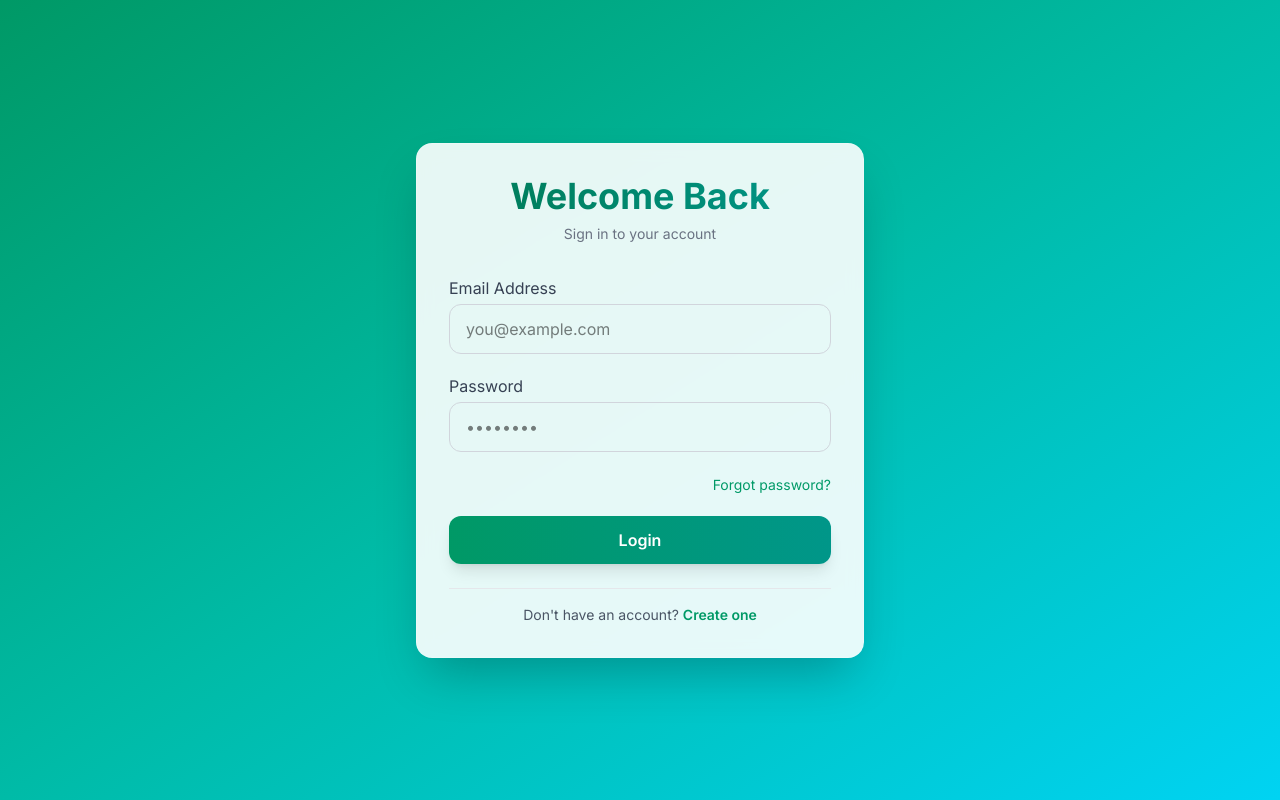
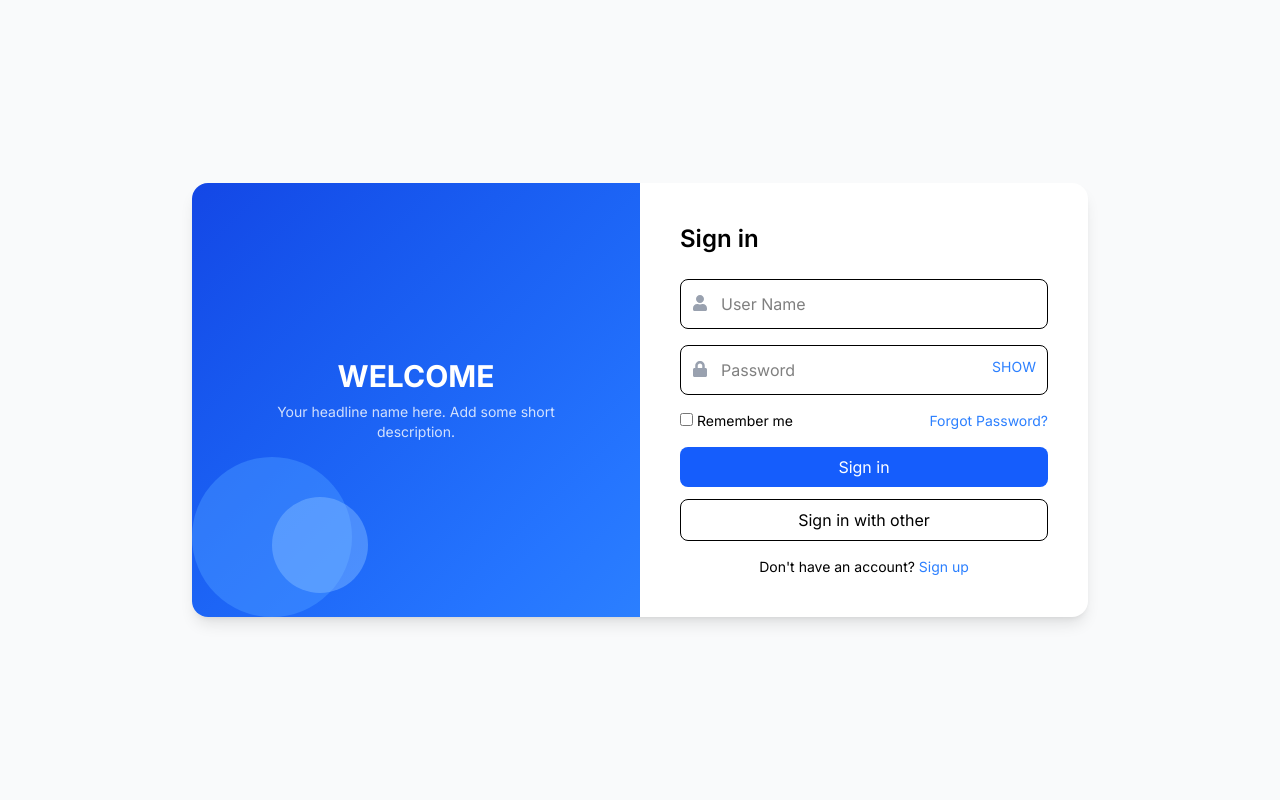
Before and after one commit to shiv90154/NGO, a React (Vite) app in the folder client/: page /loginpage in a window 1280 px wide. Built offline with nearby package versions, Linux system fonts and the light colour scheme; the HTML template or start-up script is replaced by a standard one.

Commit message:
login page final touch

```diff
--- a/client/src/components/Header.jsx
+++ b/client/src/components/Header.jsx
@@ -64,7 +64,7 @@ const Header = () => {
           })}
 
           <button
-            onClick={() => handleNav("/services")}
+            onClick={() => handleNav("/loginpage")}
             className="bg-blue-600 text-white px-4 py-2 rounded-lg hover:bg-blue-700 transition"
           >
             Login / Register
--- a/client/src/pages/LoginForm.jsx
+++ /dev/null
@@ -1,181 +0,0 @@
-import { useState } from 'react';
-import axios from 'axios';
-import { useNavigate } from 'react-router-dom';
-import { FaEnvelope, FaLock, FaEye, FaEyeSlash, FaArrowLeft } from 'react-icons/fa';
-import { useAuth } from "../contexts/AuthContext";
-
-const api = import.meta.env.VITE_API_URL;
-
-const Login = () => {
-  const { setUser, login } = useAuth(); // ✅ move here
-  const [email, setEmail] = useState('');
-  const [password, setPassword] = useState('');
-  const [showPassword, setShowPassword] = useState(false);
-  const [loading, setLoading] = useState(false);
-  const [error, setError] = useState({});
-  const [generalError, setGeneralError] = useState('');
-
-  const navigate = useNavigate();
-
-  const validate = () => {
-    let err = {};
-    if (!email) err.email = "Email is required";
-    if (!password) err.password = "Password is required";
-    setError(err);
-    return Object.keys(err).length === 0;
-  };
-
-  const handleSubmit = async (e) => {
-    e.preventDefault();
-    setGeneralError('');
-
-    if (!validate()) return;
-
-    setLoading(true);
-
-    try {
-      const res = await login(email, password);
-
-      if (!res.success) {
-        setGeneralError(res.error);
-        return;
-      }
-      navigate('/services');
-
-    } catch (err) {
-      console.log(err.response); // ✅ debug
-      setGeneralError(err.response?.data?.message || 'Login failed');
-    } finally {
-      setLoading(false);
-    }
-  };
-
-  return (
-    <div className="min-h-screen bg-gradient-to-br from-blue-50 via-white to-purple-50 py-12 px-4">
-      <div className="max-w-md mx-auto">
-
-        {/* Header */}
-        <div className="text-center mb-8">
-          <h1 className="text-5xl font-bold text-gray-800 mb-3">
-            Welcome <span className="bg-gradient-to-r from-blue-600 to-purple-600 bg-clip-text text-transparent">Back</span>
-          </h1>
-          <p className="text-gray-500 text-lg">Sign in to your account</p>
-        </div>
-
-        {/* Login Card */}
-        <div className="bg-white rounded-2xl shadow-xl p-8 border border-gray-100">
-
-          <h2 className="text-2xl font-bold text-gray-800 mb-6 text-center">
-            User Login
-          </h2>
-
-          {/* General Error */}
-          {generalError && (
-            <div className="bg-red-50 border border-red-200 text-red-600 px-4 py-3 rounded-lg mb-6">
-              {generalError}
-            </div>
-          )}
-
-          <form onSubmit={handleSubmit} className="space-y-6">
-
-            {/* Email */}
-            <div>
-              <label className="block text-gray-700 text-sm font-semibold mb-2">
-                <FaEnvelope className="inline mr-2 text-blue-500" /> Email Address
-              </label>
-              <div className="relative">
-                <input
-                  type="email"
-                  value={email}
-                  onChange={(e) => {
-                    setEmail(e.target.value);
-                    if (error.email) setError({ ...error, email: '' });
-                  }}
-                  className={`w-full px-4 py-3 bg-gray-50 border rounded-xl text-gray-800 focus:outline-none focus:ring-2 focus:ring-blue-500 focus:border-transparent transition pl-11 ${error.email ? 'border-red-400' : 'border-gray-200'}`}
-                  placeholder="you@example.com"
-                />
-                <FaEnvelope className="absolute left-3 top-1/2 -translate-y-1/2 text-gray-400" />
-              </div>
-              {error.email && <p className="text-red-500 text-xs mt-1">{error.email}</p>}
-            </div>
-
-            {/* Password */}
-            <div>
-              <label className="block text-gray-700 text-sm font-semibold mb-2">
-                <FaLock className="inline mr-2 text-blue-500" /> Password
-              </label>
-              <div className="relative">
-                <input
-                  type={showPassword ? "text" : "password"}
-                  value={password}
-                  onChange={(e) => {
-                    setPassword(e.target.value);
-                    if (error.password) setError({ ...error, password: '' });
-                  }}
-                  className={`w-full px-4 py-3 bg-gray-50 border rounded-xl text-gray-800 focus:outline-none focus:ring-2 focus:ring-blue-500 focus:border-transparent transition pl-11 pr-11 ${error.password ? 'border-red-400' : 'border-gray-200'}`}
-                  placeholder="Enter your password"
-                />
-                <FaLock className="absolute left-3 top-1/2 -translate-y-1/2 text-gray-400" />
-                <button
-                  type="button"
-                  onClick={() => setShowPassword(!showPassword)}
-                  className="absolute right-3 top-1/2 -translate-y-1/2 text-gray-400 hover:text-gray-600"
-                >
-                  {showPassword ? <FaEyeSlash /> : <FaEye />}
-                </button>
-              </div>
-              {error.password && <p className="text-red-500 text-xs mt-1">{error.password}</p>}
-            </div>
-
-            {/* Forgot Password Link */}
-            <div className="text-right">
-              <a href="/forgot-password" className="text-sm text-blue-500 hover:text-blue-600 transition">
-                Forgot Password?
-              </a>
-            </div>
-
-            {/* Submit Button */}
-            <button
-              type="submit"
-              disabled={loading}
-              className="w-full bg-gradient-to-r from-blue-500 to-blue-600 hover:from-blue-600 hover:to-blue-700 text-white font-semibold py-3 rounded-xl transition duration-200 disabled:opacity-50 shadow-md"
-            >
-              {loading ? 'Processing...' : 'Login'}
-            </button>
-          </form>
-
-          {/* Divider */}
-          <div className="flex items-center my-6">
-            <div className="flex-grow h-px bg-gray-200"></div>
-            <span className="px-3 text-gray-400 text-sm">OR</span>
-            <div className="flex-grow h-px bg-gray-200"></div>
-          </div>
-
-          {/* Register Link */}
-          <p className="text-center text-gray-600">
-            Don't have an account?{' '}
-            <a href="/register" className="text-blue-500 hover:text-blue-600 font-medium underline transition">
-              Create Account
-            </a>
-          </p>
-
-          {/* Back to Home */}
-          <div className="mt-6 text-center">
-            <a href="/" className="text-gray-400 hover:text-gray-500 text-sm flex items-center justify-center gap-2 transition">
-              <FaArrowLeft /> Back to Home
-            </a>
-          </div>
-        </div>
-
-        {/* Footer */}
-        <footer className="text-center mt-8">
-          <p className="text-gray-400 text-sm">
-            © 2026 Government Portal. All rights reserved.
-          </p>
-        </footer>
-      </div>
-    </div>
-  );
-};
-
-export default Login;
--- a/client/src/pages/LoginPage.jsx
+++ b/client/src/pages/LoginPage.jsx
@@ -1,162 +1,90 @@
-import React, { useState } from 'react';
-import { useNavigate } from 'react-router-dom';
-import { motion } from 'framer-motion';
+import React, { useState } from "react";
+import { FaUser, FaLock } from "react-icons/fa";
 
-const LoginPage = () => {
-  const navigate = useNavigate();
-
-  const [formData, setFormData] = useState({
-    email: '',
-    password: '',
-  });
-  const [isLoading, setIsLoading] = useState(false);
-  const [error, setError] = useState('');
-
-  const handleChange = (e) => {
-    setFormData({
-      ...formData,
-      [e.target.name]: e.target.value,
-    });
-    // Clear error when user starts typing
-    if (error) setError('');
-  };
-
-  const validateForm = () => {
-    if (!formData.email.trim()) {
-      setError('Email is required');
-      return false;
-    }
-    if (!/\S+@\S+\.\S+/.test(formData.email)) {
-      setError('Please enter a valid email address');
-      return false;
-    }
-    if (!formData.password) {
-      setError('Password is required');
-      return false;
-    }
-    if (formData.password.length < 4) {
-      setError('Password must be at least 4 characters');
-      return false;
-    }
-    return true;
-  };
-
-  const handleSubmit = async (e) => {
-    e.preventDefault();
-    if (!validateForm()) return;
-
-    setIsLoading(true);
-    // Simulate API call
-    setTimeout(() => {
-      setIsLoading(false);
-      alert('Login Successful ✅');
-      navigate('/dashboard');
-    }, 800);
-  };
+const LoginForm = () => {
+  const [showPassword, setShowPassword] = useState(false);
 
   return (
-    <div className="min-h-screen flex items-center justify-center bg-gradient-to-br from-emerald-600 via-teal-500 to-cyan-400 px-4">
-      <motion.div
-        initial={{ opacity: 0, y: 20 }}
-        animate={{ opacity: 1, y: 0 }}
-        transition={{ duration: 0.5 }}
-        className="bg-white/90 backdrop-blur-sm shadow-2xl rounded-2xl p-8 w-full max-w-md border border-white/20"
-      >
-        {/* Title with gradient text */}
-        <div className="text-center mb-8">
-          <h2 className="text-4xl font-extrabold bg-gradient-to-r from-emerald-700 to-teal-600 bg-clip-text text-transparent">
-            Welcome Back
-          </h2>
-          <p className="text-gray-500 mt-2 text-sm">Sign in to your account</p>
+    <div className="min-h-screen flex items-center justify-center bg-white-600 p-4">
+
+      {/* MAIN CARD */}
+      <div className="w-full max-w-4xl bg-white rounded-2xl shadow-lg flex flex-col md:flex-row overflow-hidden">
+
+        {/* LEFT SIDE */}
+        <div className="md:w-1/2 bg-gradient-to-br from-blue-700 to-blue-500 text-white flex flex-col justify-center items-center p-8 relative">
+
+          <h1 className="text-2xl md:text-3xl font-bold mb-2">WELCOME</h1>
+          <p className="text-sm opacity-80 text-center max-w-xs">
+            Your headline name here. Add some short description.
+          </p>
+
+          {/* Circle design */}
+          <div className="absolute bottom-0 left-0 w-28 h-28 md:w-40 md:h-40 bg-blue-400 rounded-full opacity-40"></div>
+          <div className="absolute bottom-6 left-16 md:left-20 w-16 h-16 md:w-24 md:h-24 bg-blue-300 rounded-full opacity-40"></div>
         </div>
 
-        {/* Error Message */}
-        {error && (
-          <motion.div
-            initial={{ opacity: 0, x: -10 }}
-            animate={{ opacity: 1, x: 0 }}
-            className="mb-4 p-3 bg-red-50 border-l-4 border-red-500 text-red-700 text-sm rounded"
-          >
-            {error}
-          </motion.div>
-        )}
+        {/* RIGHT SIDE */}
+        <div className="md:w-1/2 p-6 md:p-10 flex flex-col justify-center">
 
-        {/* Form */}
-        <form onSubmit={handleSubmit} className="space-y-5">
-          {/* Email Field */}
-          <div>
-            <label className="block text-gray-700 font-medium mb-1">Email Address</label>
+          <h2 className="text-xl md:text-2xl font-semibold mb-6 text-center md:text-left">
+            Sign in
+          </h2>
+
+          {/* USERNAME */}
+          <div className="relative mb-4">
+            <FaUser className="absolute top-4 left-3 text-gray-400" />
             <input
-              type="email"
-              name="email"
-              placeholder="you@example.com"
-              value={formData.email}
-              onChange={handleChange}
-              className="w-full px-4 py-3 border border-gray-300 rounded-xl focus:outline-none focus:ring-2 focus:ring-emerald-500 focus:border-transparent transition"
+              type="text"
+              placeholder="User Name"
+              className="w-full pl-10 p-3 border rounded-lg focus:outline-none focus:ring-2 focus:ring-blue-400"
             />
           </div>
 
-          {/* Password Field */}
-          <div>
-            <label className="block text-gray-700 font-medium mb-1">Password</label>
+          {/* PASSWORD */}
+          <div className="relative mb-4">
+            <FaLock className="absolute top-4 left-3 text-gray-400" />
             <input
-              type="password"
-              name="password"
-              placeholder="••••••••"
-              value={formData.password}
-              onChange={handleChange}
-              className="w-full px-4 py-3 border border-gray-300 rounded-xl focus:outline-none focus:ring-2 focus:ring-emerald-500 focus:border-transparent transition"
+              type={showPassword ? "text" : "password"}
+              placeholder="Password"
+              className="w-full pl-10 p-3 border rounded-lg focus:outline-none focus:ring-2 focus:ring-blue-400"
             />
-          </div>
-
-          {/* Forgot Password Link */}
-          <div className="text-right">
             <span
-              onClick={() => navigate('/forgot-password')}
-              className="text-sm text-emerald-600 hover:text-emerald-700 cursor-pointer"
+              className="absolute right-3 top-3 text-sm text-blue-500 cursor-pointer"
+              onClick={() => setShowPassword(!showPassword)}
             >
-              Forgot password?
+              {showPassword ? "HIDE" : "SHOW"}
             </span>
           </div>
 
-          {/* Submit Button */}
-          <motion.button
-            whileHover={{ scale: 1.02 }}
-            whileTap={{ scale: 0.98 }}
-            type="submit"
-            disabled={isLoading}
-            className={`w-full py-3 rounded-xl font-semibold text-white transition ${
-              isLoading
-                ? 'bg-gray-400 cursor-not-allowed'
-                : 'bg-gradient-to-r from-emerald-600 to-teal-600 hover:from-emerald-700 hover:to-teal-700 shadow-lg'
-            }`}
-          >
-            {isLoading ? (
-              <div className="flex items-center justify-center gap-2">
-                <div className="w-4 h-4 border-2 border-white border-t-transparent rounded-full animate-spin"></div>
-                <span>Logging in...</span>
-              </div>
-            ) : (
-              'Login'
-            )}
-          </motion.button>
-        </form>
+          {/* Remember + Forgot */}
+          <div className="flex justify-between items-center mb-4 text-sm">
+            <label>
+              <input type="checkbox" className="mr-1" />
+              Remember me
+            </label>
+            <span className="text-blue-500 cursor-pointer text-xs md:text-sm">
+              Forgot Password?
+            </span>
+          </div>
 
-        {/* Register Link */}
-        <div className="text-center mt-6 pt-4 border-t border-gray-200">
-          <p className="text-gray-600 text-sm">
-            Don't have an account?{' '}
-            <span
-              onClick={() => navigate('/register')}
-              className="text-emerald-600 font-semibold hover:text-emerald-700 cursor-pointer transition"
-            >
-              Create one
-            </span>
+          {/* BUTTONS */}
+          <button className="bg-blue-600 text-white py-2 rounded-lg mb-3 hover:bg-blue-700 transition">
+            Sign in
+          </button>
+
+          <button className="border py-2 rounded-lg hover:bg-gray-100 transition">
+            Sign in with other
+          </button>
+
+          <p className="text-sm mt-4 text-center">
+            Don't have an account?{" "}
+            <span className="text-blue-500 cursor-pointer">Sign up</span>
           </p>
+
         </div>
-      </motion.div>
+      </div>
     </div>
   );
 };
 
-export default LoginPage;
+export default LoginForm;
```
